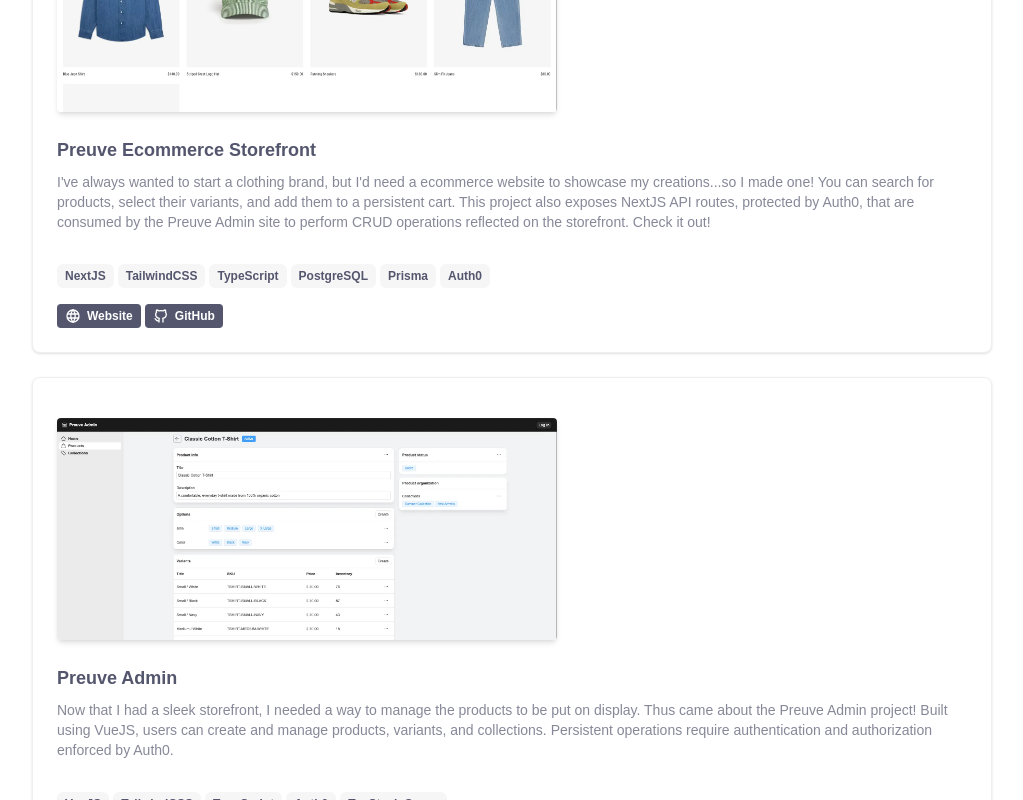
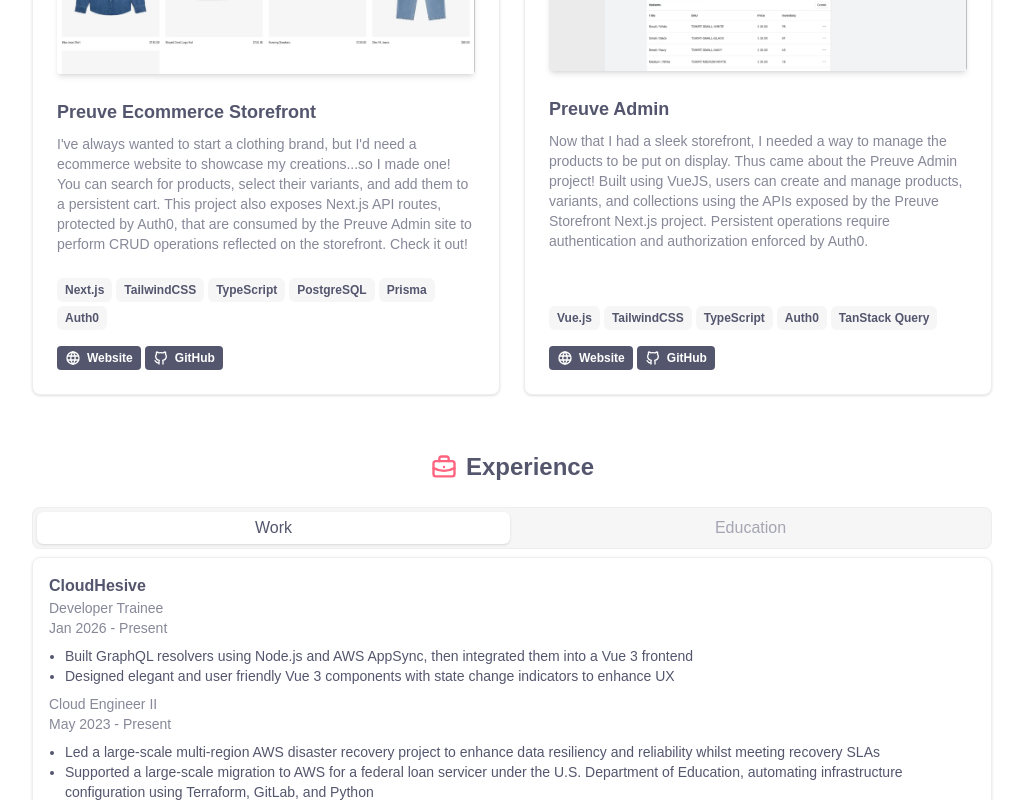
Before and after one commit to elijahcea/portfolio, a Next.js app: page / in a window 1280 px wide. Shown: the part 680-1480 px from the top of the page, without its empty margins (128-1151 px from the left). Built offline with nearby package versions, Linux system fonts and the light colour scheme.

Commit message:
use grid to style project cards on different screen sizes

```diff
--- a/components/ProjectCards.tsx
+++ b/components/ProjectCards.tsx
@@ -7,9 +7,9 @@ export default function ProjectCards() {
       imageUrl: "preuve-storefront.webp",
       imageAlt: "preuvenewyork.com products page",
       description:
-        "I've always wanted to start a clothing brand, but I'd need a ecommerce website to showcase my creations...so I made one! You can search for products, select their variants, and add them to a persistent cart. This project also exposes NextJS API routes, protected by Auth0, that are consumed by the Preuve Admin site to perform CRUD operations reflected on the storefront. Check it out!",
+        "I've always wanted to start a clothing brand, but I'd need a ecommerce website to showcase my creations...so I made one! You can search for products, select their variants, and add them to a persistent cart. This project also exposes Next.js API routes, protected by Auth0, that are consumed by the Preuve Admin site to perform CRUD operations reflected on the storefront. Check it out!",
       technologies: [
-        "NextJS",
+        "Next.js",
         "TailwindCSS",
         "TypeScript",
         "PostgreSQL",
@@ -24,9 +24,9 @@ export default function ProjectCards() {
       imageUrl: "preuve-admin.webp",
       imageAlt: "admin.preuvenewyork.com product details page",
       description:
-        "Now that I had a sleek storefront, I needed a way to manage the products to be put on display. Thus came about the Preuve Admin project! Built using VueJS, users can create and manage products, variants, and collections. Persistent operations require authentication and authorization enforced by Auth0.",
+        "Now that I had a sleek storefront, I needed a way to manage the products to be put on display. Thus came about the Preuve Admin project! Built using VueJS, users can create and manage products, variants, and collections using the APIs exposed by the Preuve Storefront Next.js project. Persistent operations require authentication and authorization enforced by Auth0.",
       technologies: [
-        "VueJS",
+        "Vue.js",
         "TailwindCSS",
         "TypeScript",
         "Auth0",
@@ -37,11 +37,11 @@ export default function ProjectCards() {
     },
   ];
   return (
-    <div className="flex flex-col w-full gap-6">
+    <div className="grid grid-cols-1 md:grid-cols-2 w-full gap-6">
       {projects.map((p) => (
         <div
           key={p.title}
-          className="border border-foreground/10 p-6 rounded-lg shadow overflow-hidden"
+          className="flex flex-col gap-2 border border-foreground/10 p-6 rounded-lg shadow"
         >
           <div>
             <img
@@ -53,10 +53,10 @@ export default function ProjectCards() {
               className="rounded my-4 shadow-md"
             />
           </div>
-          <div className="flex flex-col gap-2 pt-2">
-            <h2 className="font-semibold text-lg">{p.title}</h2>
-            <p className="text-sm opacity-70">{p.description}</p>
-            <div className="flex flex-wrap gap-1 pt-6">
+          <h2 className="font-semibold text-lg">{p.title}</h2>
+          <p className="text-sm opacity-70">{p.description}</p>
+          <div className="mt-auto pt-4">
+            <div className="flex flex-wrap gap-1 mb-2">
               {p.technologies.map((t, idx) => (
                 <div
                   key={idx}
@@ -71,6 +71,7 @@ export default function ProjectCards() {
                 <a
                   href={p.url}
                   target="_blank"
+                  rel="noopener noreferrer"
                   className="inline-flex items-center gap-1.5 font-semibold rounded bg-foreground text-background px-2 py-1"
                 >
                   <IconWorld size={16} />
@@ -81,6 +82,7 @@ export default function ProjectCards() {
               <a
                 href={p.sourceUrl}
                 target="_blank"
+                rel="noopener noreferrer"
                 className="inline-flex items-center gap-1.5 font-semibold rounded bg-foreground text-background px-2 py-1"
               >
                 <IconBrandGithub size={16} />
```
